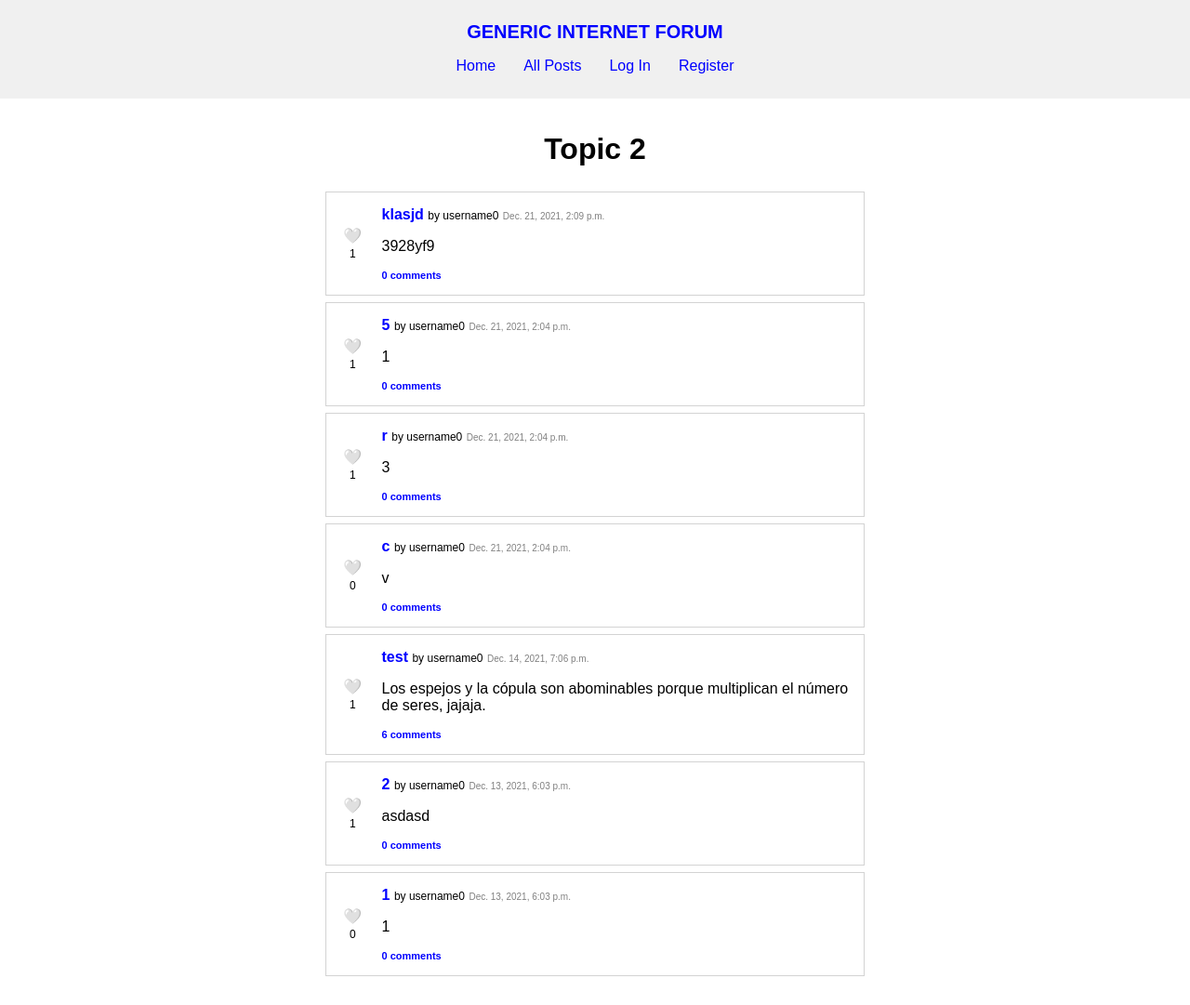
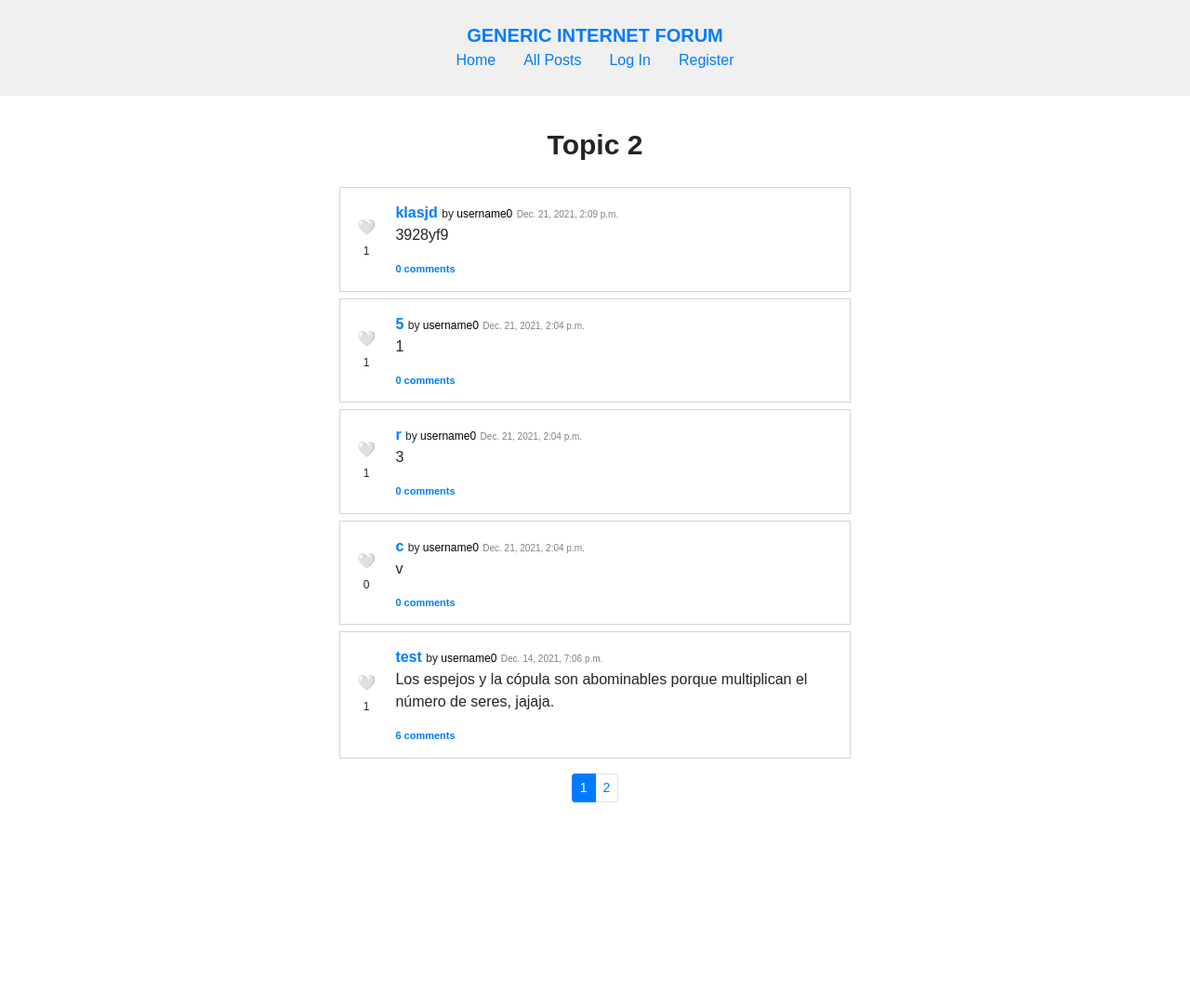
Before and after one commit to lugrao/cs5w-django-forum, a Django app: a page that uses forum/templates/forum/posts.html in a window 1280 px wide. Shown: the whole page at 93% size. After the commit the page ends 863 px from the top, so only its background shows below. Run offline with Django 3.2, Linux system fonts and the light colour scheme; data comes from the database, SQL or seed files in the repository; both versions use the stored data as it was after the commit; some libraries are stand-ins or nearby versions.

Commit message:
add pagination

```diff
--- a/forum/static/forum/layout.css
+++ b/forum/static/forum/layout.css
@@ -1,14 +1,19 @@
 body {
   margin: 0;
-  font-family: sans-serif;
+  font-family: sans-serif !important;
 }
 
 h1,
 h2,
 h3 {
   text-align: center;
+  font-weight: bold !important;
 }
 
+h1 {
+  font-size: 30px !important;
+  margin: 20px 0 !important;
+}
 .body {
   padding: 15px;
   max-width: 600px;
@@ -20,12 +25,12 @@ ul {
   padding: 0;
 }
 
-nav {
+#navbar {
   background-color: #f0f0f0;
   padding: 10px 35px;
 }
 
-nav > div {
+#navbar > div {
   text-align: center;
   padding-top: 13px;
 }
@@ -35,11 +40,11 @@ nav > div {
   font-size: 20px;
 }
 
-nav a {
+#navbar a {
   text-decoration: none;
 }
 
-nav ul {
+#navbar ul {
   display: flex;
   gap: 30px;
   justify-content: center;
--- a/forum/templates/forum/all-posts.html
+++ b/forum/templates/forum/all-posts.html
@@ -1,7 +1,7 @@
 {% extends "forum/layout.html" %}
 {% load static %}
 {% block body %}
-    {% if posts %}
+    {% if page_obj.object_list %}
         <div id="topics">
             <h1>All posts from all topics</h1>
             {% include "forum/posts.html" %}
--- a/forum/templates/forum/following-people.html
+++ b/forum/templates/forum/following-people.html
@@ -15,7 +15,7 @@
             </ul>
         </div>
 
-        {% if posts %}
+        {% if page_obj.object_list %}
             <div id="posts">
                 <h1>Posts from people you follow</h1>
                 {% include "forum/posts.html" %}
--- a/forum/templates/forum/following-topics.html
+++ b/forum/templates/forum/following-topics.html
@@ -15,7 +15,7 @@
             </ul>
         </div>
 
-        {% if posts %}
+        {% if page_obj.object_list %}
             <div id="posts">
                 <h1>Posts from topics you follow</h1>
                 {% include "forum/posts.html" %}
--- a/forum/templates/forum/layout.html
+++ b/forum/templates/forum/layout.html
@@ -10,7 +10,7 @@
     </head>
     <body>
 
-        <nav>
+        <nav id="navbar">
             <div>
                 <a id="site-title" href="{% url 'index' %}">GENERIC INTERNET FORUM</a>
                 <ul>
--- a/forum/templates/forum/liked-comments.html
+++ b/forum/templates/forum/liked-comments.html
@@ -15,7 +15,8 @@
                 <li><a href="{% url 'liked_comments' %}"><b>Comments</b></a></li>
             </ul>
         </div>
-        {% if comments %}
+
+        {% if page_obj.object_list %}
             <h1>Comments you liked</h1>
             {% include "forum/comments.html" %}
         {% else %}
--- a/forum/templates/forum/liked-posts.html
+++ b/forum/templates/forum/liked-posts.html
@@ -14,7 +14,8 @@
                 <li><a href="{% url 'liked_comments' %}">Comments</a></li>
             </ul>
         </div>
-        {% if posts %}
+
+        {% if page_obj.object_list %}
             <div id="posts">
                 <h1>Posts you liked</h1>
                 {% include "forum/posts.html" %}
--- a/forum/templates/forum/posts.html
+++ b/forum/templates/forum/posts.html
@@ -1,11 +1,14 @@
 {% load static %}
 {% block css %}
     <link rel="stylesheet" href="{% static 'forum/posts.css' %}">
+    <link rel="stylesheet" href="https://stackpath.bootstrapcdn.com/bootstrap/4.4.1/css/bootstrap.min.css" integrity="sha384-Vkoo8x4CGsO3+Hhxv8T/Q5PaXtkKtu6ug5TOeNV6gBiFeWPGFN9MuhOf23Q9Ifjh" crossorigin="anonymous">
 {% endblock %}
 {% block posts %}
     <ul>
+
+        <!-- posts -->
         {% csrf_token %}
-        {% for post in posts %}
+        {% for post in page_obj %}
             <li class="post" id="post-{{ post.id }}">
                 <div class="post-left">
                     <span class="like">
@@ -49,6 +52,27 @@
             </li>
         {% endfor %}
     </ul>
+
+    <!-- paginator -->
+    {% if page_obj.paginator.num_pages > 1 %}
+        <nav id="paginator" aria-label="paginator">
+            <ul class="pagination pagination-sm justify-content-center">
+            {% for page in pages %}
+                {% if page_obj.number == page %}
+                    <li class="page-item active" aria-current="page">
+                        <span class="page-link">
+                            {{ page }}
+                        <span class="sr-only">(current)</span>
+                        </span>
+                    </li>
+                {% else %}
+                    <li class="page-item"><a class="page-link" href="?page={{ page }}">{{ page }}</a></li>
+                {% endif %}
+            {% endfor %}
+            </ul>
+        </nav>
+    {% endif %}
+
 {% endblock %}
 {% block script %}
     <script src="{% static 'forum/editDeletePost.js' %}"></script>
--- a/forum/templates/forum/topic.html
+++ b/forum/templates/forum/topic.html
@@ -27,8 +27,10 @@
             <p class="new-post"><a href="{% url 'new_post' topic.name %}">New post</a></p>
         {% endif %}
 
-        {% if posts %}
+        {% if page_obj.object_list %}
             {% include "forum/posts.html" %}
+        {% else %}
+            <p><b>No posts</b> yet.</p>
         {% endif %}
     </div>
 {% endblock %}
--- a/forum/views.py
+++ b/forum/views.py
@@ -3,6 +3,7 @@ from django.db import IntegrityError
 from django.contrib.auth import authenticate, login, logout
 from django.http import HttpResponse, HttpResponseRedirect, HttpResponseBadRequest, JsonResponse
 from django.urls import reverse
+from django.core.paginator import Paginator
 
 from .models import User, Topic, Post, Comment, Follow_User, Follow_Topic, Like_Post, Like_Comment
 from .util import parse_comments, parse_posts, parse_topics
@@ -102,10 +103,17 @@ def topic(request, topic_name):
         except KeyError:
             pass
 
+    # Paginator
+    paginator = Paginator(posts, 5)
+    page_number = request.GET.get('page')
+    page_obj = paginator.get_page(page_number)
+
     return render(request, "forum/topic.html", {
         "topic": topic,
         "posts": posts,
-        "user_is_follower": user_is_follower
+        "user_is_follower": user_is_follower,
+        "page_obj": page_obj,
+        "pages": list(range(1, paginator.num_pages + 1))
     })
 
 
@@ -203,8 +211,15 @@ def following_topics(request):
     all_posts = Post.objects.filter(
         topic__in=[follow.following for follow in topics_following]).order_by("-timestamp").all()
     posts = parse_posts(all_posts, request.user)
+
+    # Paginator
+    paginator = Paginator(posts, 5)
+    page_number = request.GET.get('page')
+    page_obj = paginator.get_page(page_number)
+
     return render(request, "forum/following-topics.html", {
-        "posts": posts
+        "page_obj": page_obj,
+        "pages": list(range(1, paginator.num_pages + 1))
     })
 
 
@@ -214,9 +229,15 @@ def following_people(request):
     all_posts = Post.objects.filter(
         author__in=[follow.following for follow in users_following]).order_by("-timestamp").all()
     posts = parse_posts(all_posts, request.user)
-    # print(len(all_posts[0].comments.all()))
+
+    # Paginator
+    paginator = Paginator(posts, 5)
+    page_number = request.GET.get('page')
+    page_obj = paginator.get_page(page_number)
+
     return render(request, "forum/following-people.html", {
-        "posts": posts
+        "page_obj": page_obj,
+        "pages": list(range(1, paginator.num_pages + 1))
     })
 
 
@@ -228,8 +249,14 @@ def liked_posts(request):
         posts.append(like.post)
     posts = parse_posts(posts, request.user)
 
+    # Paginator
+    paginator = Paginator(posts, 5)
+    page_number = request.GET.get('page')
+    page_obj = paginator.get_page(page_number)
+
     return render(request, "forum/liked-posts.html", {
-        "posts": posts
+        "page_obj": page_obj,
+        "pages": list(range(1, paginator.num_pages + 1))
     })
 
 
@@ -240,8 +267,16 @@ def liked_comments(request):
     for like in liked_comments:
         comments.append(like.comment)
     comments = parse_comments(comments, request.user)
+
+    # Paginator
+    paginator = Paginator(comments, 5)
+    page_number = request.GET.get('page')
+    page_obj = paginator.get_page(page_number)
+
     return render(request, "forum/liked-comments.html", {
         "page": "liked_comments",
+        "page_obj": page_obj,
+        "pages": list(range(1, paginator.num_pages + 1)),
         "comments": comments
     })
 
@@ -249,8 +284,15 @@ def liked_comments(request):
 def all_posts(request):
     all_posts = Post.objects.order_by("-timestamp").all()
     posts = parse_posts(all_posts, request.user)
+
+    # Paginator
+    paginator = Paginator(posts, 5)
+    page_number = request.GET.get('page')
+    page_obj = paginator.get_page(page_number)
+
     return render(request, "forum/all-posts.html", {
-        "posts": posts
+        "page_obj": page_obj,
+        "pages": list(range(1, paginator.num_pages + 1))
     })
 
 
```
Also changed, not shown: forum/templates/forum/comments.html (+25 -1 lines), db.sqlite3.
